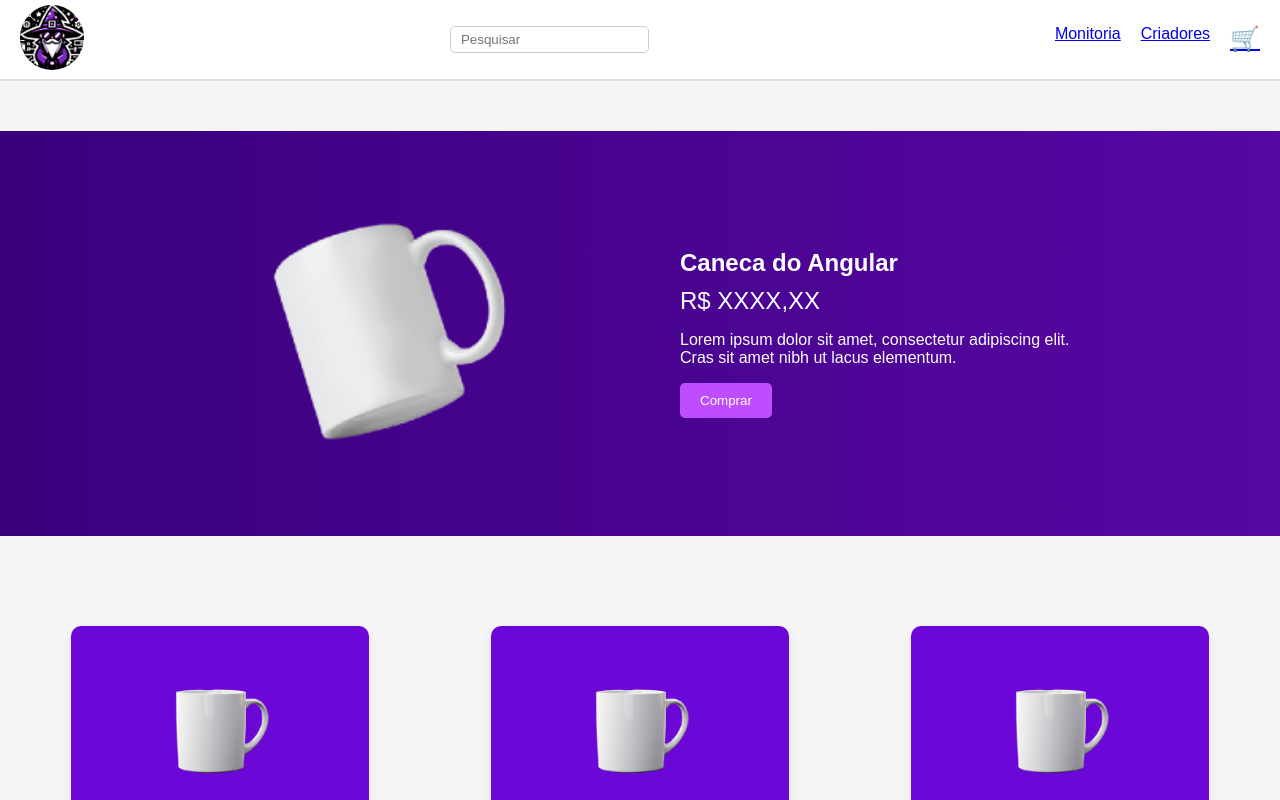
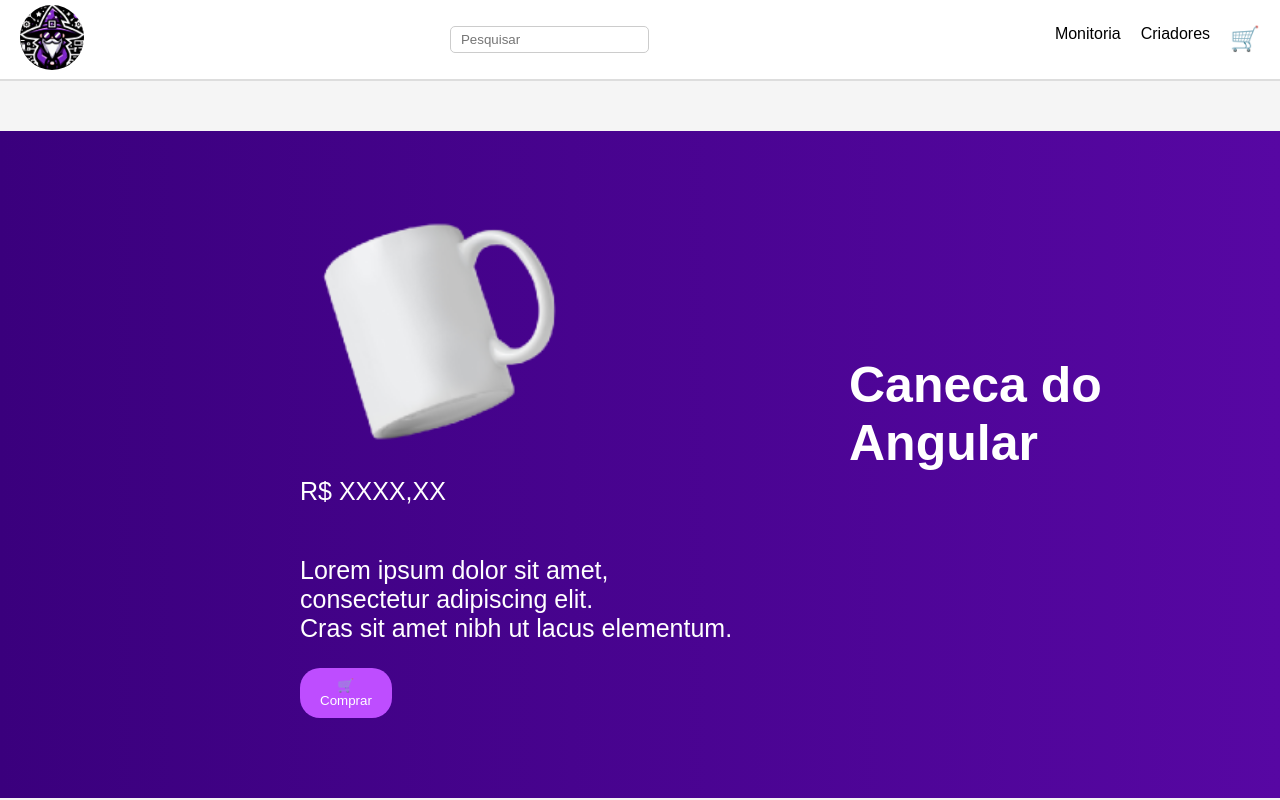
Before and after one commit to Lucasvillas/site_monitoria, a plain HTML site: page index.html in a window 1280 px wide. Shown: the top 800 px of the page. Drawn offline with Linux system fonts and the light colour scheme.

Commit message:
terceiro commit

```diff
--- a/index.html
+++ b/index.html
@@ -26,12 +26,12 @@
         <section class="highlight">
             <div class="product-image">
                 <img src="caneca torta.png" alt="Caneca do Angular" id="caneca_highlight">
+                <p class="price">R$ XXXX,XX</p>
+                <p id="descrip-destaque">Lorem ipsum dolor sit amet,<br> consectetur adipiscing elit.<br> Cras sit amet nibh ut lacus elementum.</p>
+                <button class="buy-button">🛒 <br>Comprar</button>
             </div>
             <div class="product-details">
                 <h1>Caneca do Angular</h1>
-                <p class="price">R$ XXXX,XX</p>
-                <p>Lorem ipsum dolor sit amet, consectetur adipiscing elit. Cras sit amet nibh ut lacus elementum.</p>
-                <button class="buy-button">Comprar</button>
             </div>
         </section>
         <section class="product-list">
--- a/style.css
+++ b/style.css
@@ -33,6 +33,11 @@ nav ul {
     gap: 20px;
 }
 
+a {
+    text-decoration: none;
+    color: black;
+}
+
 nav ul li {
     display: inline;
 }
@@ -54,10 +59,22 @@ nav ul li {
 .product-image img {
     width: 380px;
     height: auto;
+    display: block;
+    margin-left: 100px;
+}
+
+.product-image p {
+    display: inline-block;
+    padding-left: 150px;
+    font-size: 25px;
+}
+
+.product-image button {
+    margin-left: 150px;
 }
 
 #caneca_highlight {
-    transition: scale 1.45s;
+    transition: scale 1s;
 }
 
 #caneca_highlight:hover {
@@ -69,7 +86,8 @@ nav ul li {
 }
 
 .product-details h1 {
-    margin: 0 0 10px;
+    margin: 0 0 100px;
+    font-size: 50px;
 }
 
 .product-details .price {
@@ -82,13 +100,14 @@ nav ul li {
     color: #fff;
     padding: 10px 20px;
     border: none;
-    border-radius: 5px;
+    border-radius: 20px;
     cursor: pointer;
-    transition: box-shadow 0.15s;
+    transition: box-shadow 0.15s, scale 0.15s;
 }
 
 .buy-button:active{
     box-shadow: inset 0 0 8px rgba(0, 0, 0, 0.3);
+    scale: 0.8;
 }
 
 .product-list {
```
